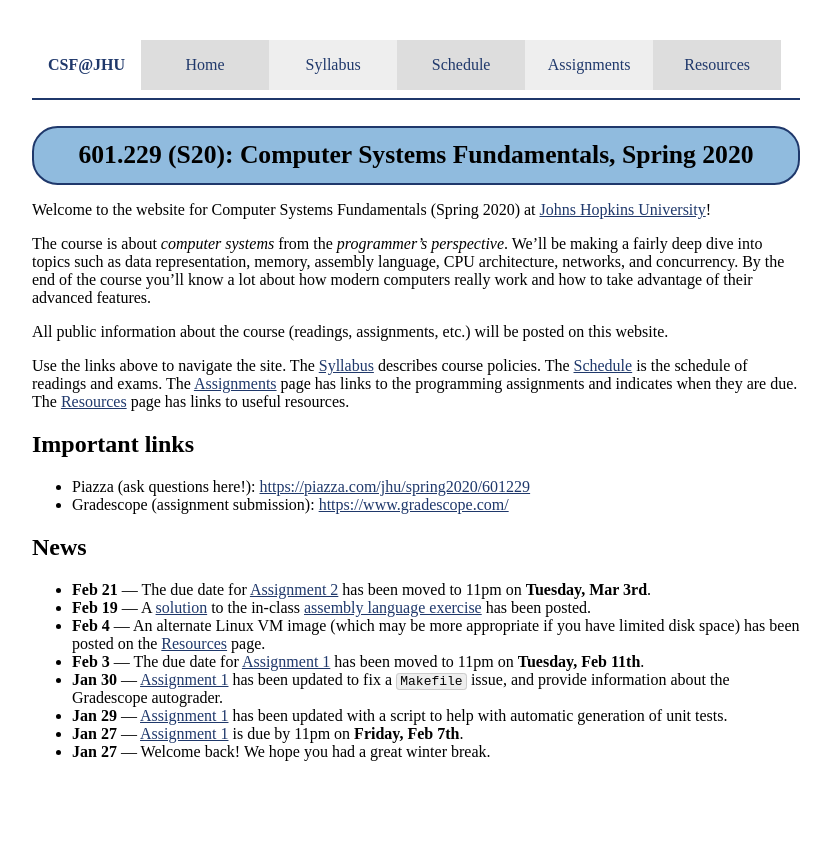
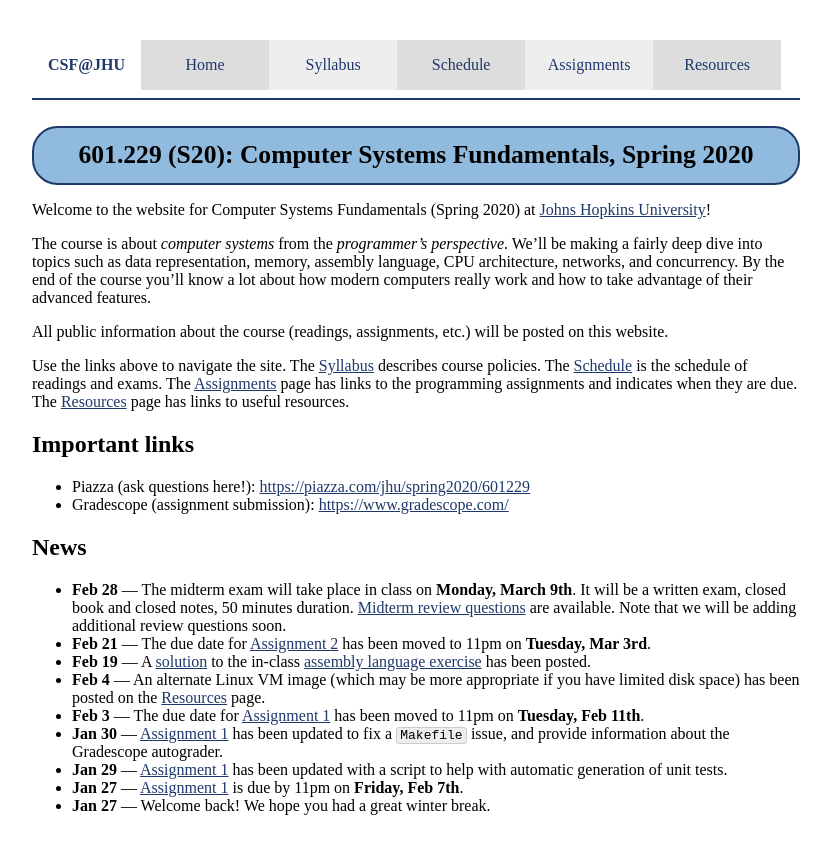
Before and after one commit to jhucsf/spring2020, a Jekyll site: the page built from index.md, in a window 1280 px wide. Shown: the top 854 px of the page, without its empty margins (224-1055 px from the left). Built offline with Jekyll 4.4.1, drawn with Linux system fonts in a browser that asks for light colours.

Commit message:
news item about midterm exam and review questions

```diff
--- a/index.md
+++ b/index.md
@@ -19,6 +19,7 @@ Use the links above to navigate the site.  The [Syllabus](syllabus.html) describ
 
 ## News
 
+* **Feb 28** — The midterm exam will take place in class on **Monday, March 9th**. It will be a written exam, closed book and closed notes, 50 minutes duration. [Midterm review questions](exercise/midterm_review.html) are available. Note that we will be adding additional review questions soon.
 * **Feb 21** — The due date for [Assignment 2](assign/assign02.html) has been moved to 11pm on **Tuesday, Mar 3rd**.
 * **Feb 19** — A [solution](exercise/asmExerciseSoln.zip) to the in-class [assembly language exercise](exercise/assembly.html) has been posted.
 * **Feb 4** — An alternate Linux VM image (which may be more appropriate if you have limited disk space) has been posted on the [Resources](resources.html) page.
```
